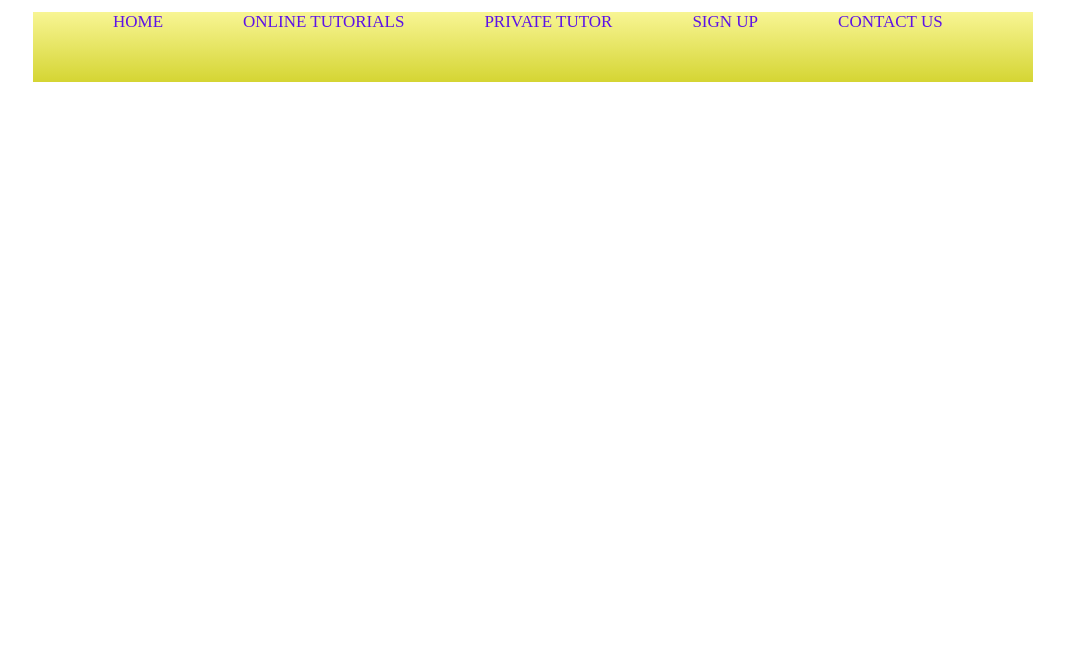
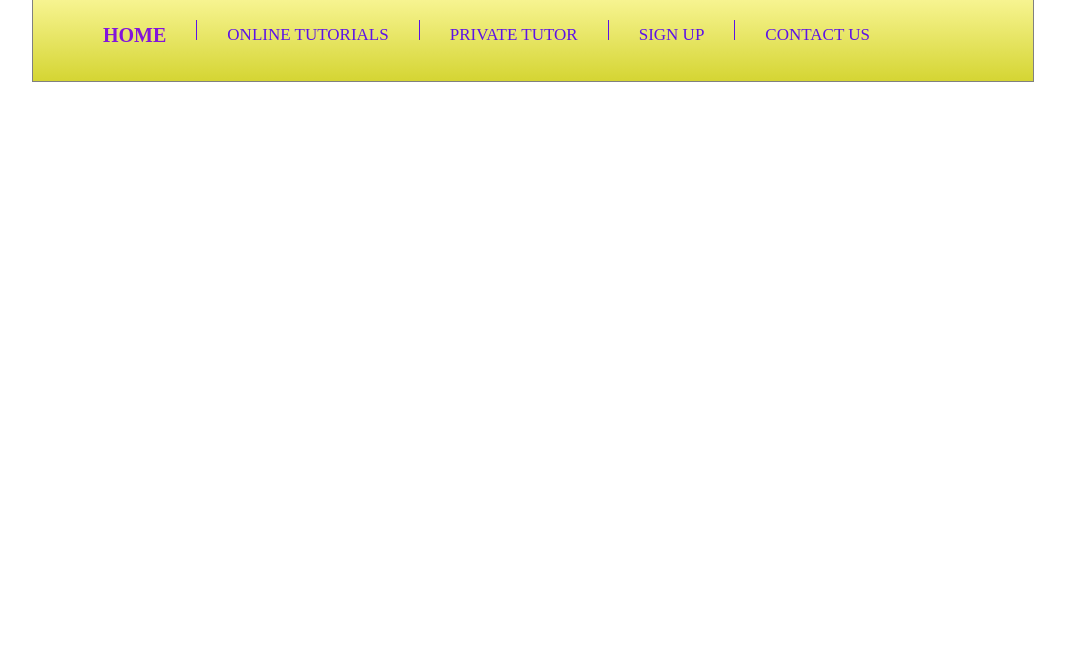
Before and after one commit to jay-patel-3/Math, a plain HTML site: page index.html in a window 1280 px wide. Shown: the part 132-800 px from the top of the page, without its empty margins (107-1172 px from the left). Drawn offline with Linux system fonts and the light colour scheme.

Commit message:
css for menu

```diff
--- a/index.html
+++ b/index.html
@@ -27,7 +27,7 @@
             </div>
             <div id="menu">
                 <ul>
-                    <li><a href="#">Home</a></li>
+                    <li><a href="#" class="active">Home</a></li>
                     <li><a href="#">Online Tutorials</a></li>
                     <li><a href="#">Private Tutor</a></li>
                     <li><a href="#">Sign Up</a></li>
--- a/styling.css
+++ b/styling.css
@@ -6,7 +6,7 @@ body
 #container
 {
     width: 1000px;
-    /* border: 1px solid grey; */
+    border: 1px solid grey;
     /* height: 100px; */
     margin: 0 auto;
 }
@@ -84,16 +84,37 @@ h1 a
 
 
 
+
+
+
 /*List below the header and search box*/
 #menu
 {
     height: 70px;
     background: linear-gradient(#F8F594, #D5D533);
+
+    /*Padding for the whole menu list*/
+    padding: 7px 0; /*(Top, Bottom) & (Left, Right) respectively*/
 }
+ul
+{
+    list-style: none;
+}
+
 #menu ul li
 {
     float: left;
-    padding: 0 10px;
+    padding: 0 30px;
+    height: 20px;
+    border-right: 1px solid #5D12E7;    /*Lines for the menu*/
+    line-height: 30px;
+}
+
+
+/*Last Border Line on the menu*/
+#menu ul li:last-child
+{
+    border-right: none;
 }
 #menu ul li a
 {
@@ -101,9 +122,13 @@ h1 a
     text-transform: uppercase;
     font-size: 17px;
     color: #5D12E7;
-    padding: 0 30px;
+
+    /*When linear, the duration is the same from beginning to end*/
+    transition: font-size 0.3s linear;
 }
-ul
+#menu ul li a:hover, #menu ul li a.active
 {
-    list-style: none;
+    font-size: 20px;
+    font-weight: bold;
+    color: #8314DB;
 }
```
